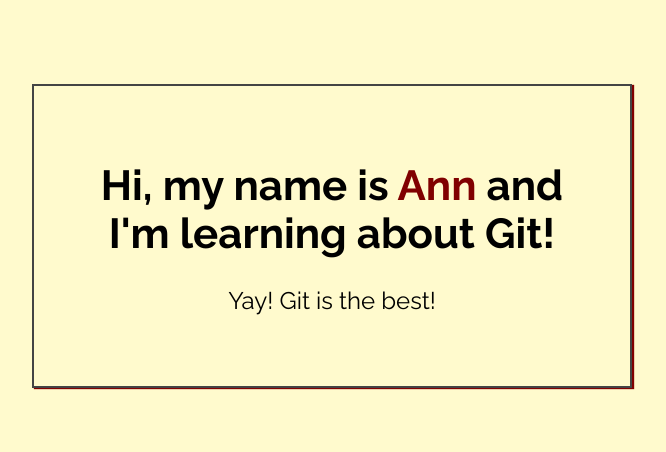
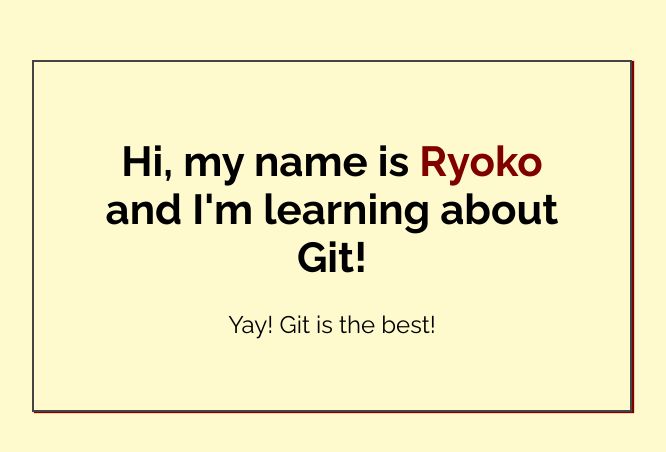
Before and after one commit to wagarden/my-first-repo, a plain HTML site: page index.html in a window 1280 px wide. Shown: the part 164-616 px from the top of the page, without its empty margins (308-974 px from the left). Drawn offline with Linux system fonts and the light colour scheme.

Commit message:
added name to index.html

```diff
--- a/index.html
+++ b/index.html
@@ -14,7 +14,7 @@
 <body>
 
     <div class="greeting">
-        <h1>Hi, my name is <span class="highlight">Ann</span> and I'm learning about Git! </h1>
+        <h1>Hi, my name is <span class="highlight">Ryoko</span> and I'm learning about Git! </h1>
 
         <p>Yay! Git is the best!</p>
     </div>
```
